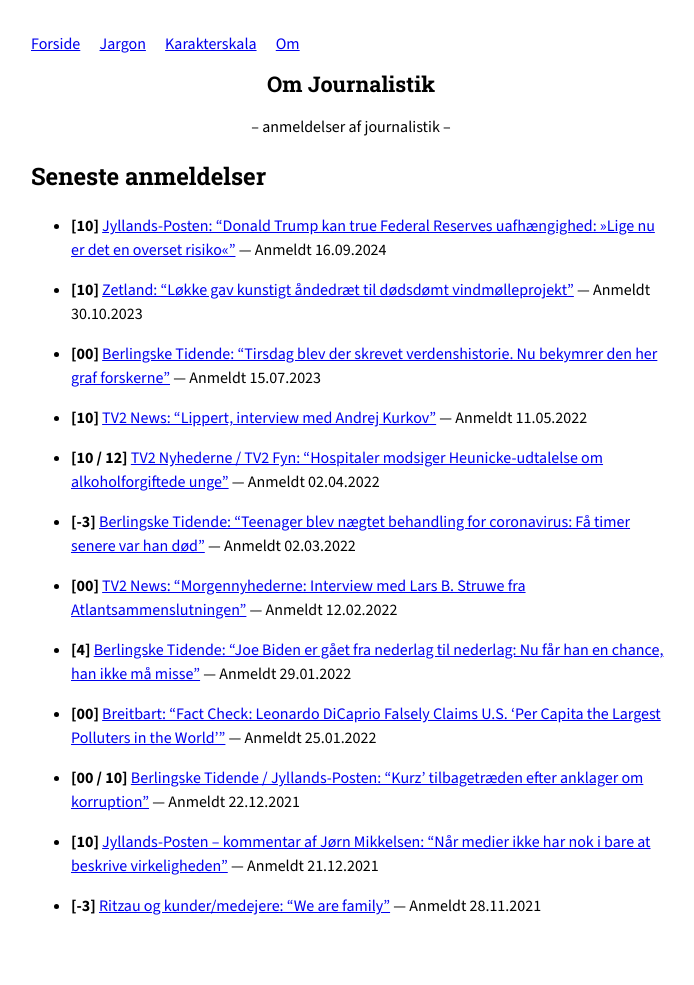
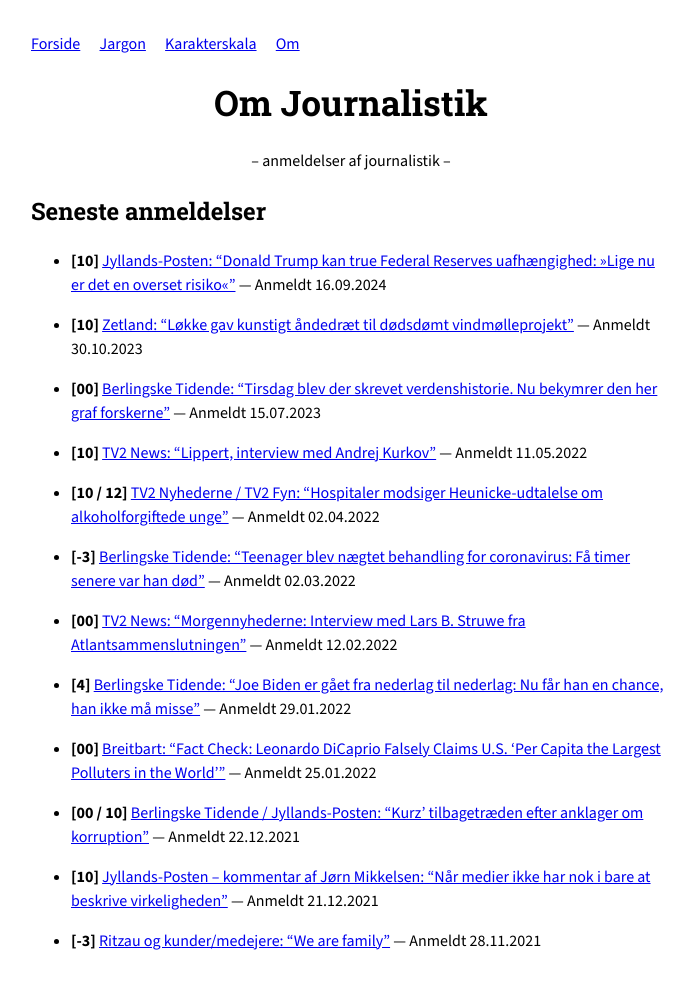
Before and after one commit to MichaelOAppel/OmJournalistik, a Jekyll site: the page built from index.md, in a window 1280 px wide. Shown: the whole page, without its empty margins (289-983 px from the left). Built offline with Jekyll 4.4.1, drawn with Linux system fonts in a browser that asks for light colours; before the commit the page ends 950 px from its top, so only the background shows below that.

Commit message:
Update default.html

```diff
--- a/_layouts/default.html
+++ b/_layouts/default.html
@@ -8,6 +8,7 @@
   <link rel="preconnect" href="https://fonts.gstatic.com" crossorigin>
   <link href="https://fonts.googleapis.com/css2?family=Roboto+Slab:wght@400;700&family=Source+Sans+3:ital,wght@0,400;0,700;1,400&display=swap" rel="stylesheet">
   <style>
+    h1.sitetitel { font-size: 2.2em; text-align: center; }
     .undertitel { text-align: center; }
     body { font-family: "Source Sans 3", sans-serif; max-width: 40rem; margin: 2rem auto; padding: 0 1rem; line-height: 1.5; }
       h1, h2, h3 { font-family: "Roboto Slab", serif; }
```
